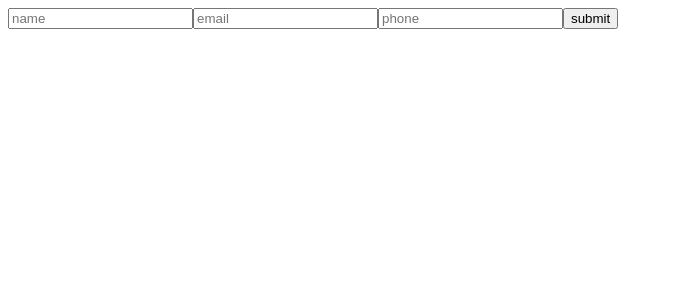
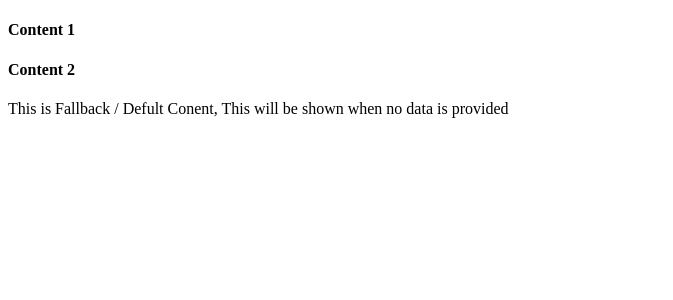
Before and after one commit to jailadin-tech/vuelearning-1, a Vue app: page / in a window 1280 px wide. Shown: the top 300 px of the page, without its empty margins (0-673 px from the left). Built offline with nearby package versions, Linux system fonts and the light colour scheme.

Commit message:
Slot Component & fallbackContent

```diff
--- a/src/App.vue
+++ b/src/App.vue
@@ -8,9 +8,12 @@ import ComputedPropertyComponent from './components/ComputedPropertyComponent.vu
 import ConditionalRenderingComponent from './components/ConditionalRenderingComponent.vue'
 import VForComponents from './components/VForComponents.vue'
 import PropsMainComponent from './components/PropsMainComponent.vue'
-import ComponentEventParentComponent from './components/ComponentEventParentComponent.vue'
 import ChildComponentEvent from './components/ComponentEvent/ChildComponentEvent.vue'
+
 import { ref } from 'vue'
+import SlotComponent from './components/SlotComponents/SlotComponent.vue'
+import FallbackContent from './components/SlotComponents/FallbackContent.vue'
+
 const registeUser = (username, email, phone) => {
   console.log(username)
   console.log(email)
@@ -31,7 +34,15 @@ const registeUser = (username, email, phone) => {
 
   <!-- <PropsMainComponent pageTitle="Main Component for All types of Props Practise" /> -->
 
-  <ChildComponentEvent @userRegister="registeUser" />
+  <!-- <ChildComponentEvent @userRegister="registeUser" /> -->
+
+  <!-- Pass content into slotcomponent -->
+  <SlotComponent>
+    <h4>Content 1</h4>
+    <h4>Content 2</h4>
+  </SlotComponent>
+  <!-- When no data/content passed then defult/fallback content will be show -->
+  <FallbackContent> </FallbackContent>
 </template>
 
 <style scoped></style>
--- /dev/null
+++ b/src/components/SlotComponents/FallbackContent.vue
@@ -0,0 +1,4 @@
+<template>
+  <!-- When no data/content passed then defult/fallback content will be show -->
+  <slot> This is Fallback / Defult Conent, This will be shown when no data is provided </slot>
+</template>
--- /dev/null
+++ b/src/components/SlotComponents/SlotComponent.vue
@@ -0,0 +1,6 @@
+<template>
+  <!-- Create Slot -->
+  <slot>
+    <h4>This is Slot Area</h4>
+  </slot>
+</template>
```
